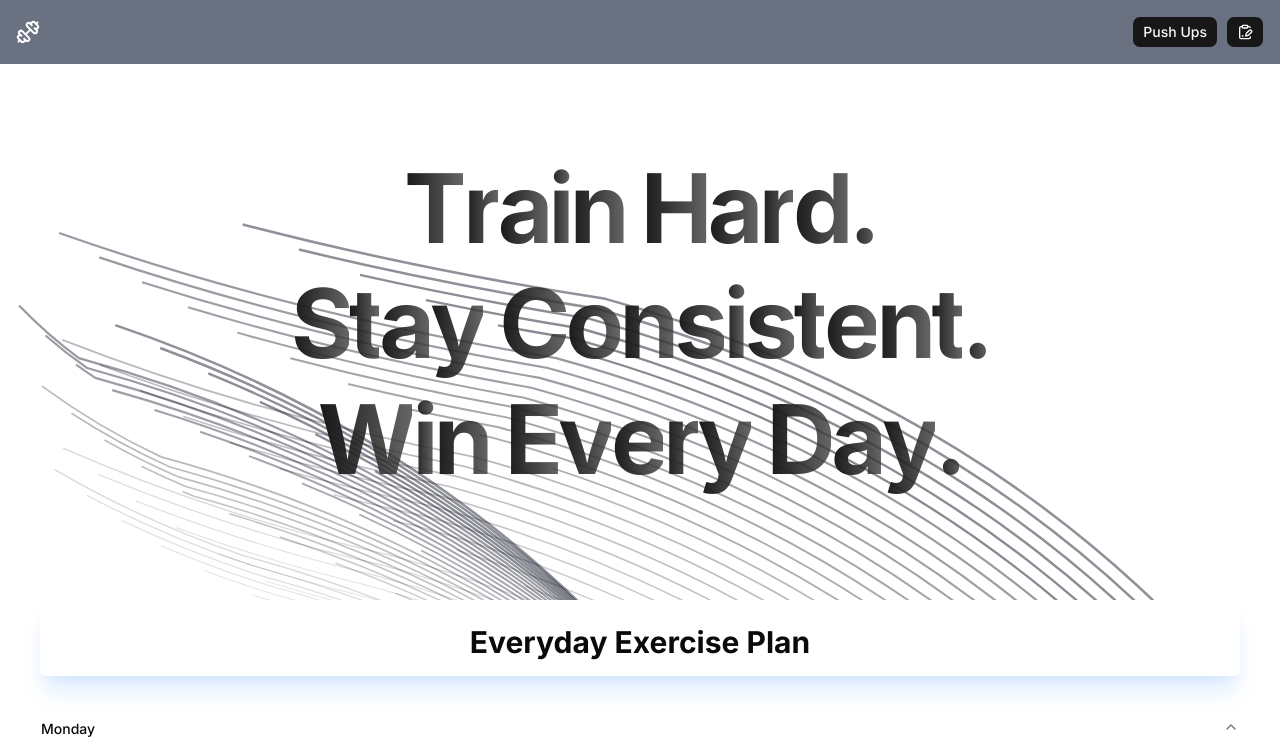
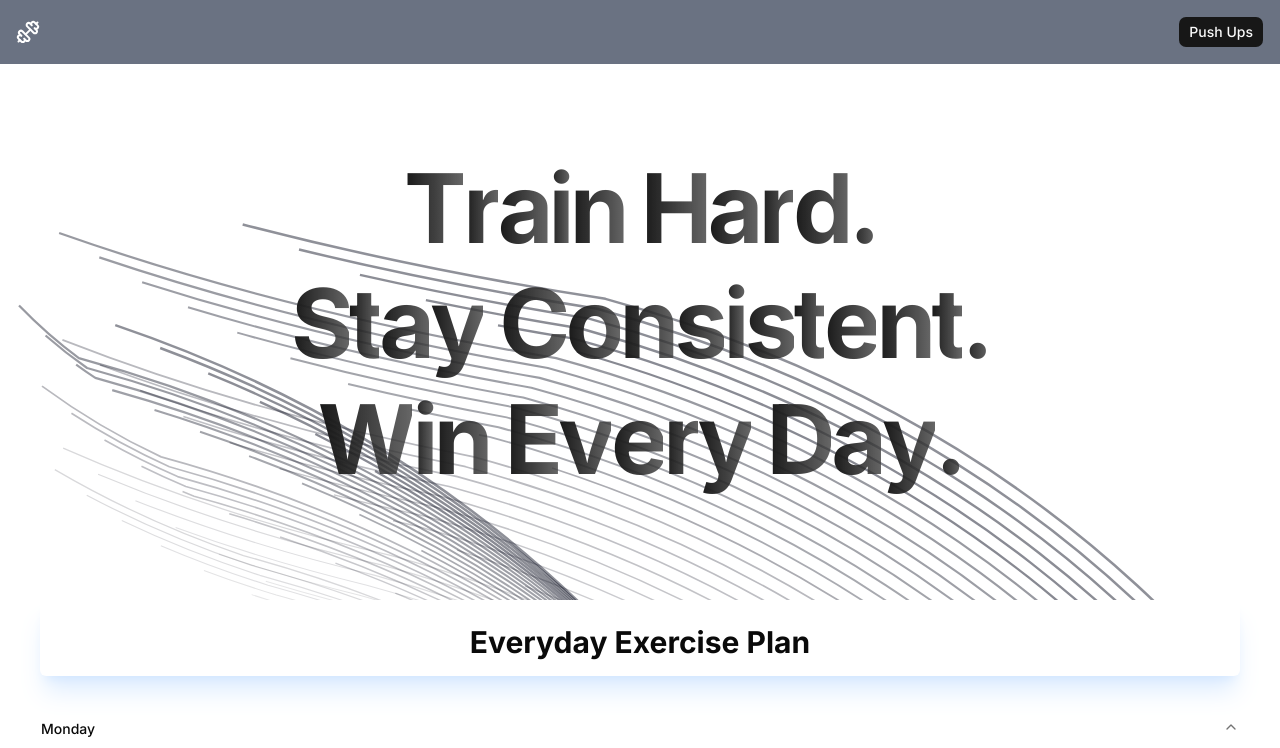
Before and after one commit to dipendujana/gym-stack, a Next.js app: page / in a window 1280 px wide. Shown: the top 748 px of the page. Built offline with nearby package versions, Linux system fonts and the light colour scheme.

Commit message:
Refactor Navbar to remove Daily Routine link and clean up imports
- Removed the ClipboardPenLine icon and the Daily Routine link from the Navbar component.
- Cleaned up the import statements for better organization.

```diff
--- a/components/navbar.tsx
+++ b/components/navbar.tsx
@@ -1,4 +1,4 @@
-import { ClipboardPenLine, Dumbbell } from "lucide-react";
+import { Dumbbell } from "lucide-react";
 import Link from "next/link";
 import { Button } from "./ui/button";
 
@@ -13,11 +13,11 @@ export function Navbar() {
           <Link href="/push-ups">
             <Button className="rounded-md">Push Ups</Button>
           </Link>
-          <Link href="/daily-routine">
+          {/* <Link href="/daily-routine">
             <Button className="rounded-md">
               <ClipboardPenLine />
             </Button>
-          </Link>
+          </Link> */}
         </div>
       </div>
     </div>
```
